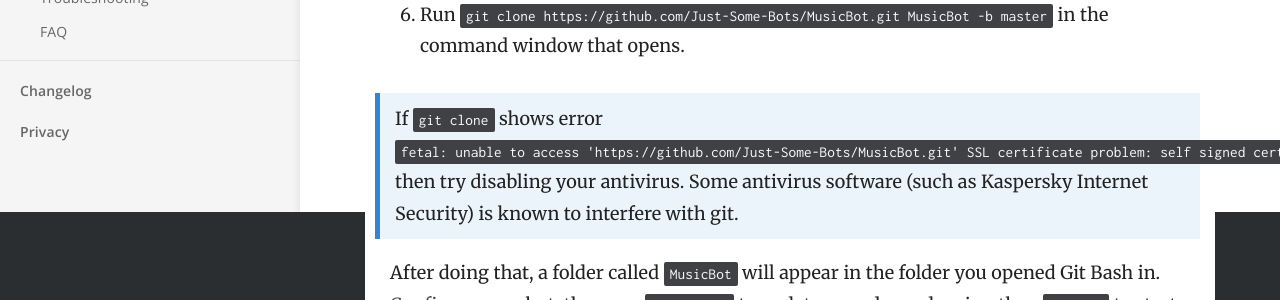
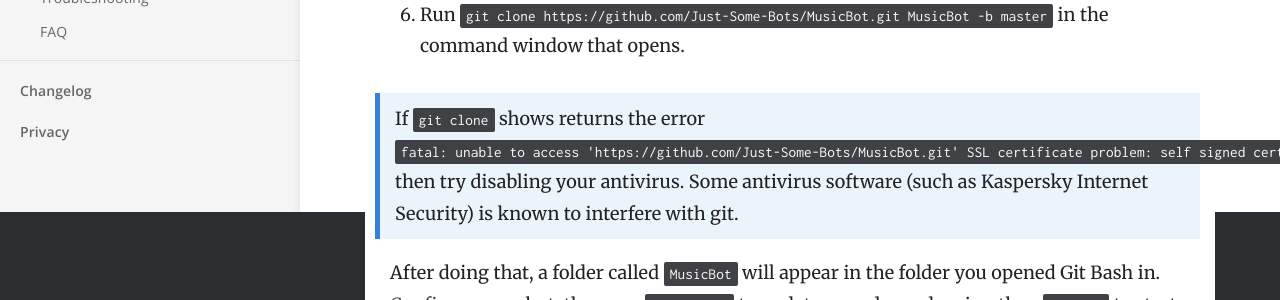
Before and after one commit to Just-Some-Bots/MusicBot, a Jekyll site: the page built from _docs/installing/windows.md, in a window 1280 px wide. Shown: the part 688-988 px from the top of the page. Built offline with Jekyll 4.4.1, drawn with Linux system fonts in a browser that asks for light colours.

Commit message:
Update windows.md

```diff
--- a/_docs/installing/windows.md
+++ b/_docs/installing/windows.md
@@ -17,6 +17,6 @@ MusicBot can be installed on Windows 7, 8, and 10 too, though it requires instal
 5. Open Git Bash by right-clicking an empty space inside of a folder (e.g My Documents) and clicking `Git Bash here`.
 6. Run `git clone https://github.com/Just-Some-Bots/MusicBot.git MusicBot -b master` in the command window that opens.
 
-> If `git clone` shows error `fetal: unable to access 'https://github.com/Just-Some-Bots/MusicBot.git' SSL certificate problem: self signed certificate in certificate chain` then try disabling your antivirus. Some antivirus software (such as Kaspersky Internet Security) is known to interfere with git.
+> If `git clone` shows returns the error `fatal: unable to access 'https://github.com/Just-Some-Bots/MusicBot.git' SSL certificate problem: self signed certificate in certificate chain` then try disabling your antivirus. Some antivirus software (such as Kaspersky Internet Security) is known to interfere with git.
 
 After doing that, a folder called `MusicBot` will appear in the folder you opened Git Bash in. [Configure]({{ site.baseurl }}/using/configuration) your bot, then run `update.bat` to update your dependencies, then `run.bat` to start the MusicBot.
```
